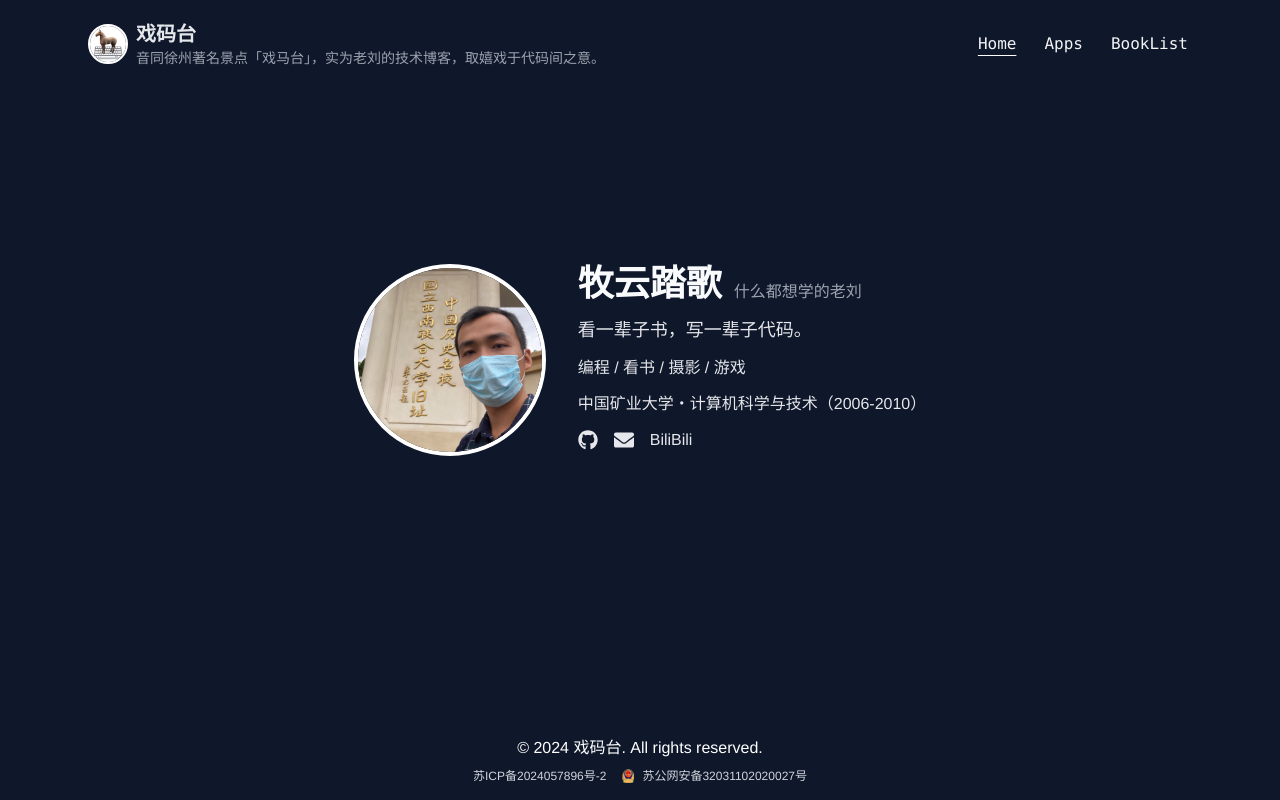
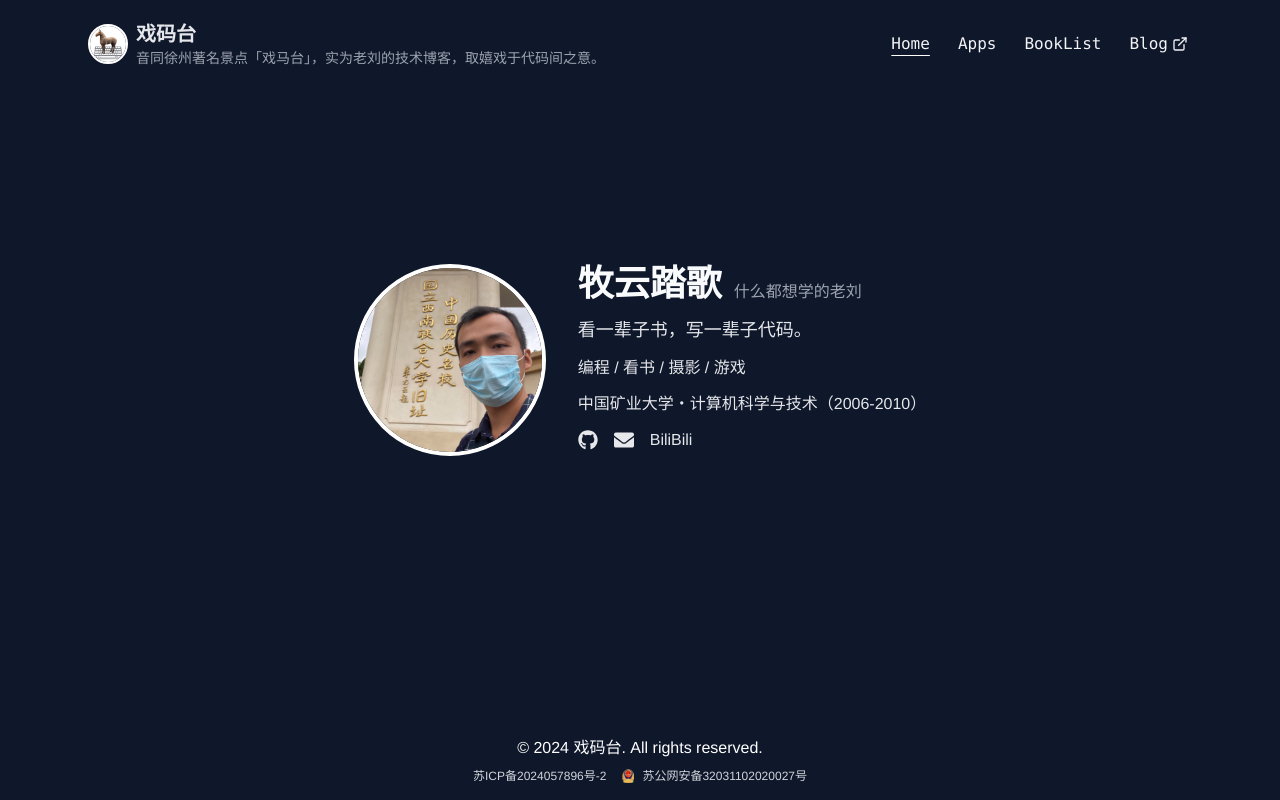
Before and after one commit to aruis/ximatai.net, a React (Create React App) app: page / in a window 1280 px wide. Built offline with nearby package versions, Linux system fonts and the light colour scheme.

Commit message:
feat: link blog

```diff
--- a/src/components/Navbar.js
+++ b/src/components/Navbar.js
@@ -1,5 +1,6 @@
 import React from 'react';
 import {NavLink} from 'react-router-dom';
+import {FiExternalLink} from "react-icons/fi";
 
 const navLinkBaseClass = 'py-5 px-3 hover:bg-gray-700 rounded transition duration-300 nav-link';
 
@@ -28,6 +29,14 @@ const Navbar = () => {
                                  className={({isActive}) => `${navLinkBaseClass} ${isActive ? 'active-link' : ''}`}>Apps</NavLink>
                         <NavLink to="/booklist"
                                  className={({isActive}) => `${navLinkBaseClass} ${isActive ? 'active-link' : ''}`}>BookList</NavLink>
+                        <a
+                            href="https://blog.ximatai.net"
+                            className={`${navLinkBaseClass} inline-flex items-center gap-1 whitespace-nowrap`}
+                            target="_blank"
+                            rel="noopener noreferrer"
+                        >
+                            Blog <FiExternalLink />
+                        </a>
                     </div>
                 </div>
             </div>
```
